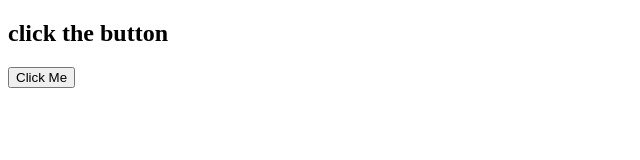
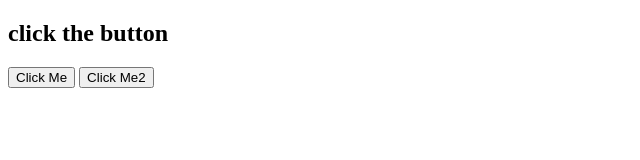
Before and after one commit to farhanacsebd/integrate-javascript-DOM, a plain HTML site: page Dom-Event/event-button.html in a window 1280 px wide. Shown: the whole page, without its empty margins (0-640 px from the left). Drawn offline with Linux system fonts and the light colour scheme.

Commit message:
button onclick

```diff
--- a/Dom-Event/event-button.html
+++ b/Dom-Event/event-button.html
@@ -9,6 +9,7 @@
 <body>
     <h2>click the button</h2>
     <button onclick="alert('Hello..')">Click Me</button>
+    <button onclick="console.log('hello world')">Click Me2</button>
 
 </body>
 </html>
```
